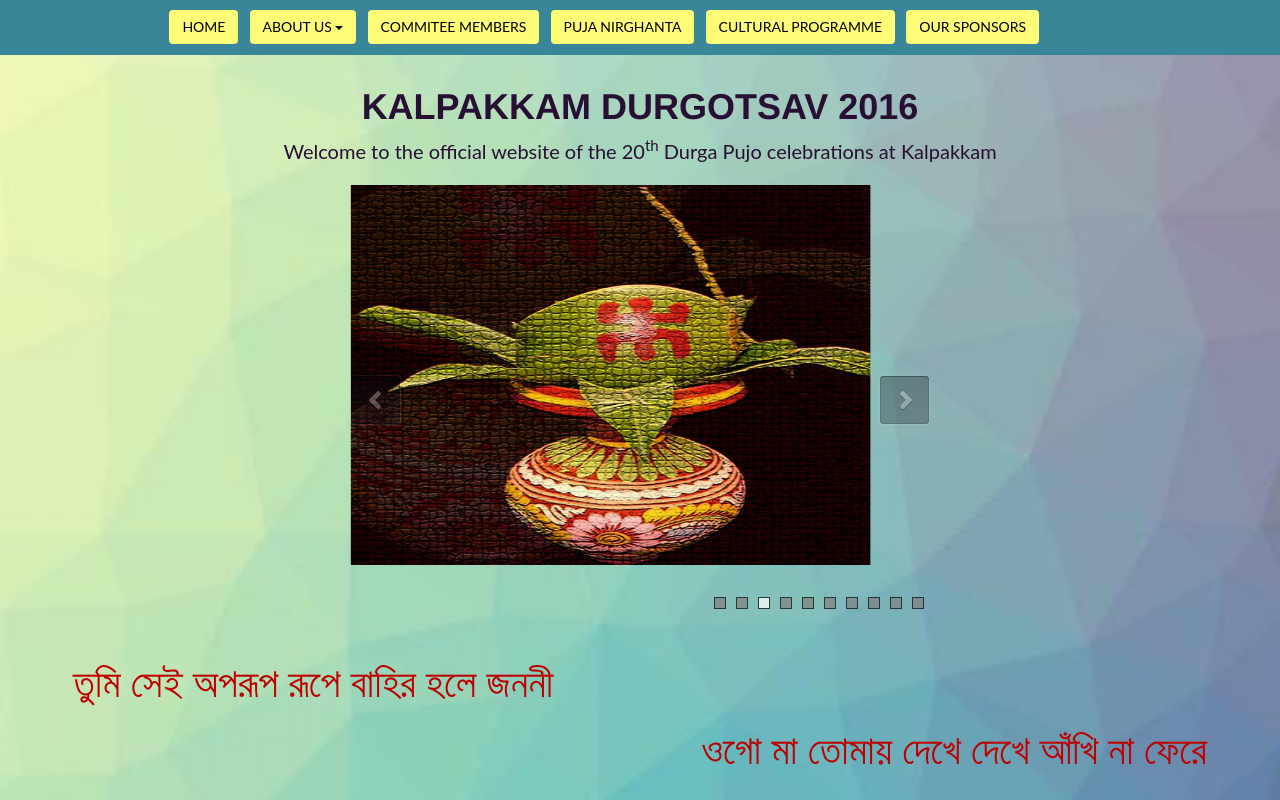
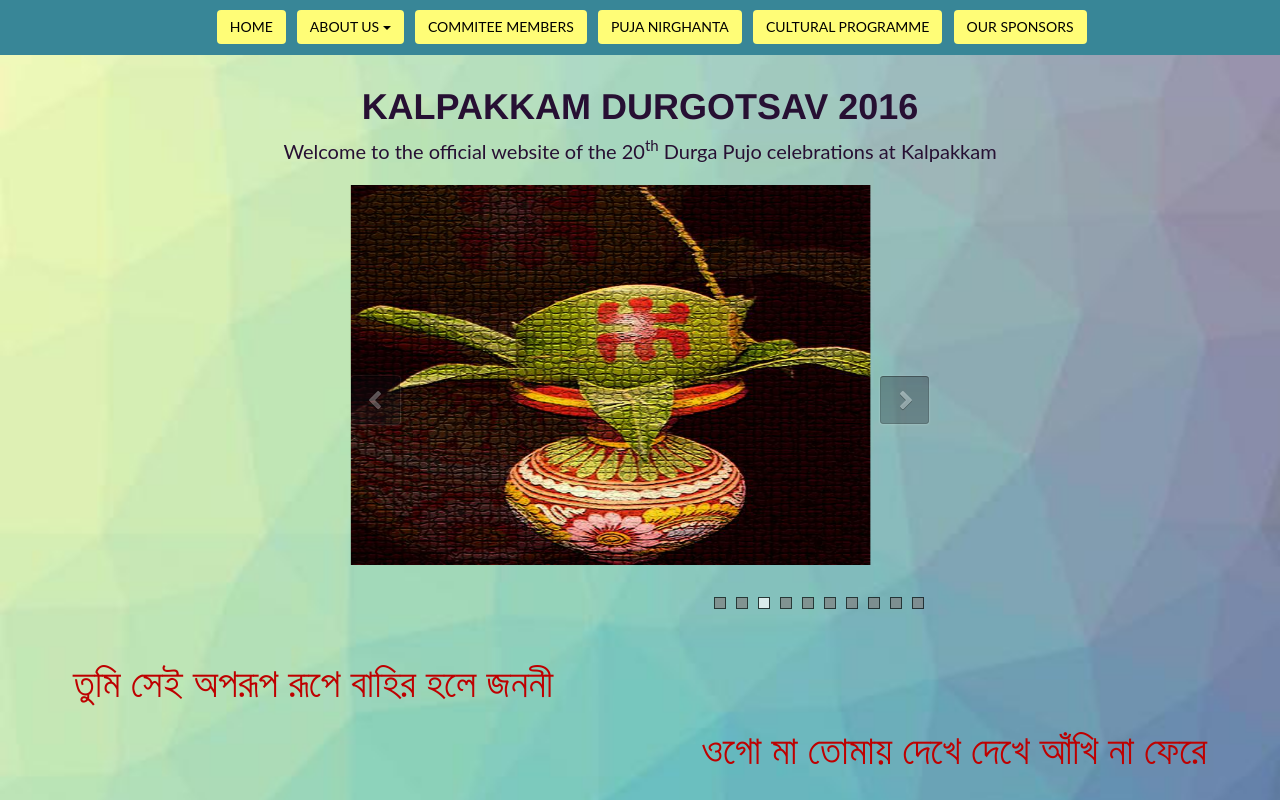
Before and after one commit to kalpakkamdurgapujo/kalpakkamdurgapujo.github.io, a website: page index.html in a window 1280 px wide. Shown: the top 800 px of the page. Drawn offline with nearby package versions, Linux system fonts and the light colour scheme.

Commit message:
centers navbar

```diff
--- a/index.html
+++ b/index.html
@@ -64,11 +64,11 @@
     </script>
 	</head>
 	<body>
-		<nav class="navbar navbar-dark navbar-fixed-top" style="background-color: #388697; text-align: center;">
-                    <div class="nav navbar-nav" id="topbanner" style="margin-left: 13%; text-align:left;">
-                        <a class="btn btn-active" style="margin-right: 3px; margin-left: 3px; background-color: #FFFD77; color: #000000; text-decoration: none" href="index.html">HOME</a>
+		<nav class="navbar navbar-dark navbar-fixed-top" style="background-color: #388697;">
+                    <div class="nav navbar-nav" id="topbanner" style="margin-left: 16.7%; text-align:center;">
+                        <a class="btn btn-active" style=" margin-right: 3px; margin-left: 3px; background-color: #FFFD77; color: #000000; text-decoration: none" href="index.html">HOME</a>
                         <span class="dropdown">
-                            <a class="btn dropdown-toggle" type="button" data-toggle="dropdown" style="margin-right: 3px; margin-left: 3px; background-color: #FFFD77; color: #000000;">ABOUT US
+                            <a class="btn dropdown-toggle" type="button" data-toggle="dropdown" style=" margin-right: 3px; margin-left: 3px; background-color: #FFFD77; color: #000000;">ABOUT US
                                 <span class="caret"></span>
                             </a>
                             <ul class="dropdown-menu" style="background-color: #FFFD77; color: #000000;">
@@ -76,10 +76,10 @@
                                 <li><a href="about_durga.html">About Durga Pujo</a></li>
                             </ul>
                         </span>
-                        <a class="btn" style="margin-right: 3px; margin-left: 3px; background-color: #FFFD77; color: #000000; text-decoration: none" href="committee_members.html" >COMMITEE MEMBERS</a>
-                        <a class="btn" style="margin-right: 3px; margin-left: 3px; background-color: #FFFD77; color: #000000; text-decoration: none" href="puja_nirghanta.html">PUJA NIRGHANTA</a>
-                        <a class="btn" style="margin-right: 3px; margin-left: 3px; background-color: #FFFD77; color: #000000; text-decoration: none" >CULTURAL PROGRAMME</a>
-                        <a class="btn" style="margin-right: 3px; margin-left: 3px; background-color: #FFFD77; color: #000000; text-decoration: none" >OUR SPONSORS</a>
+                        <a class="btn" style=" margin-right: 3px; margin-left: 3px; background-color: #FFFD77; color: #000000; text-decoration: none" href="committee_members.html" >COMMITEE MEMBERS</a>
+                        <a class="btn" style=" margin-right: 3px; margin-left: 3px; background-color: #FFFD77; color: #000000; text-decoration: none" href="puja_nirghanta.html">PUJA NIRGHANTA</a>
+                        <a class="btn" style=" margin-right: 3px; margin-left: 3px; background-color: #FFFD77; color: #000000; text-decoration: none" >CULTURAL PROGRAMME</a>
+                        <a class="btn" style=" margin-right: 3px; margin-left: 3px; background-color: #FFFD77; color: #000000; text-decoration: none" >OUR SPONSORS</a>
                     </div>
                 </nav>
 		<br><br>
```
Also changed, not shown: about_durga.html (+1 -1 lines), about_kalpakkam.html (+1 -1 lines), committee_members.html (+1 -1 lines), puja_nirghanta.html (+1 -1 lines).
